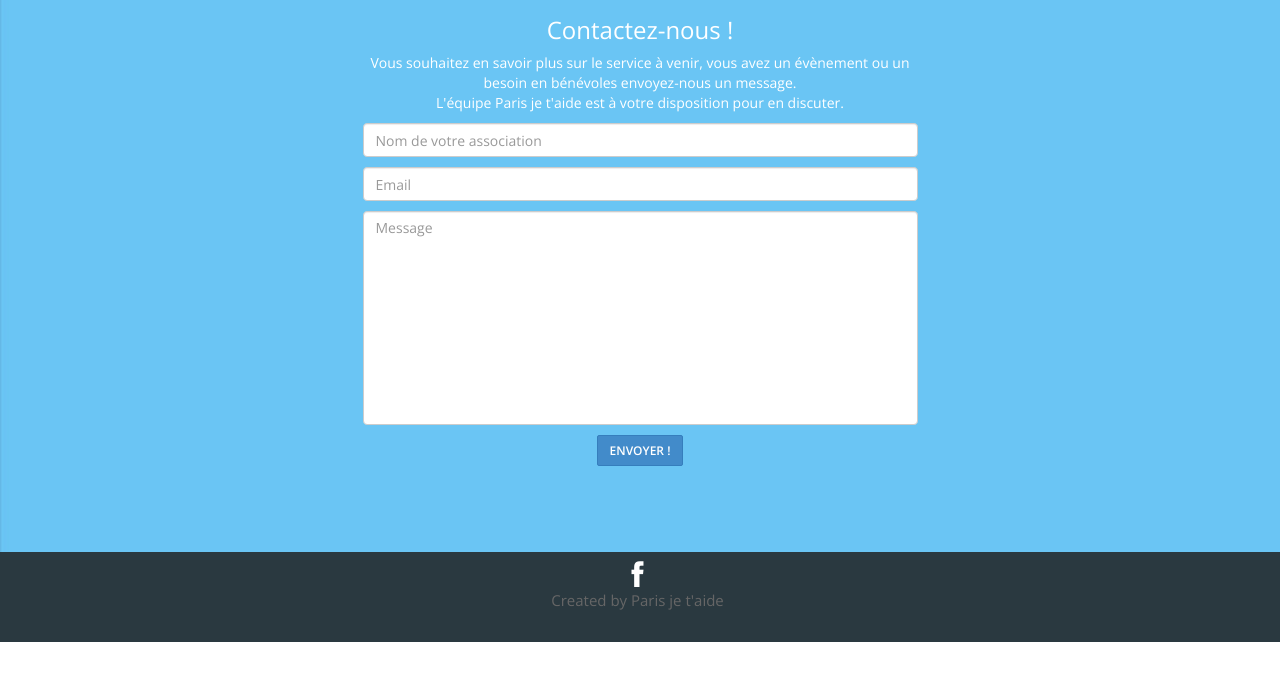
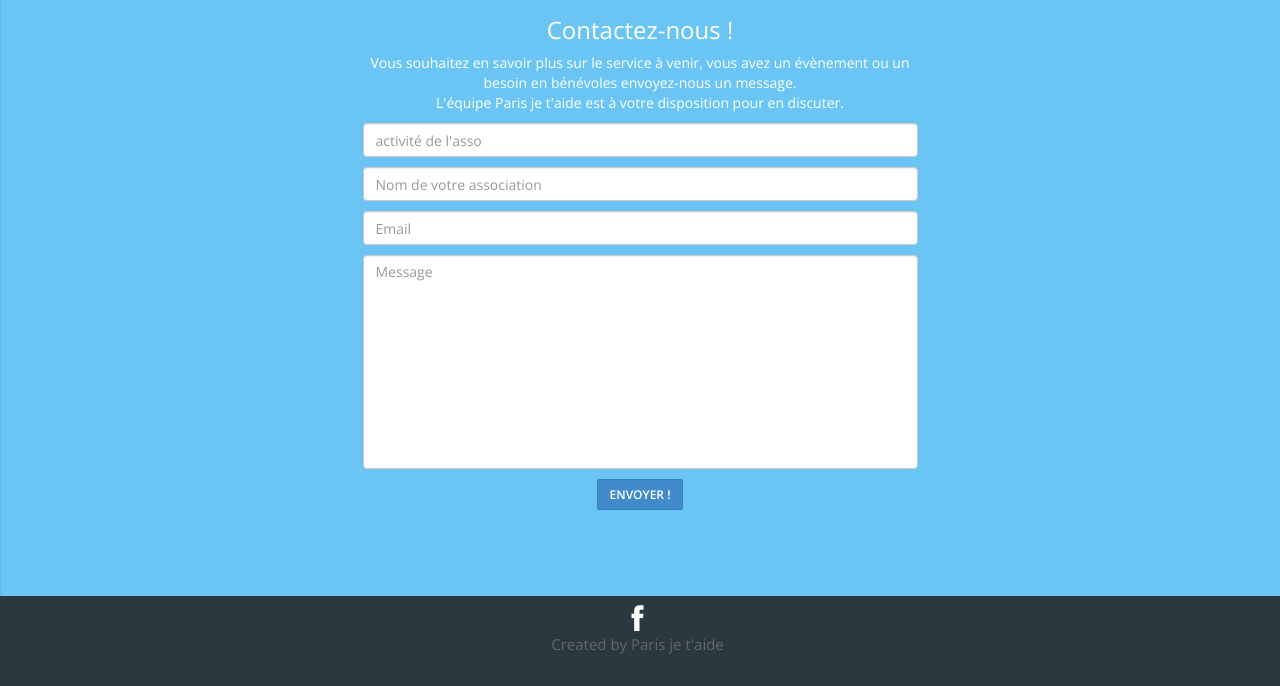
Before and after one commit to melnav/paris-je-taide, a plain HTML site: page associations.html in a window 1280 px wide. Shown: the part 3424-4110 px from the top of the page. Before the commit the page ends 4066 px from the top, so only its background shows below. Drawn offline with nearby package versions, Linux system fonts and the light colour scheme; grey boxes are pictures that could not be loaded; a script that the page names is missing.

Commit message:
add champ form

```diff
--- a/associations.html
+++ b/associations.html
@@ -357,6 +357,11 @@
                 <div class="p" >Vous souhaitez en savoir plus sur le service à venir, vous avez un évènement ou un besoin en bénévoles envoyez-nous un message. </br>L'équipe Paris je t'aide est à votre disposition pour en discuter.  </p>
                 </div>
                 <form action="http://forms.brace.io/parisjetaide@gmail.com" name="sentMessage" class="well" id="contactForm"  method="POST" novalidate>
+                  <div class="control-group">
+                  <div class="controls">
+                    <input type="text" class="form-control" placeholder="activité de l'asso" id="activite" required data-validation-required-message="Please enter your name" name= "organization_activite" />
+                    <p class="help-block"></p>
+                  </div>
                  <div class="control-group">
                   <div class="controls">
                     <input type="text" class="form-control" placeholder="Nom de votre association" id="name" required data-validation-required-message="Please enter your name" name= "organization_name" />
```
Also changed, not shown: 3 other files.
